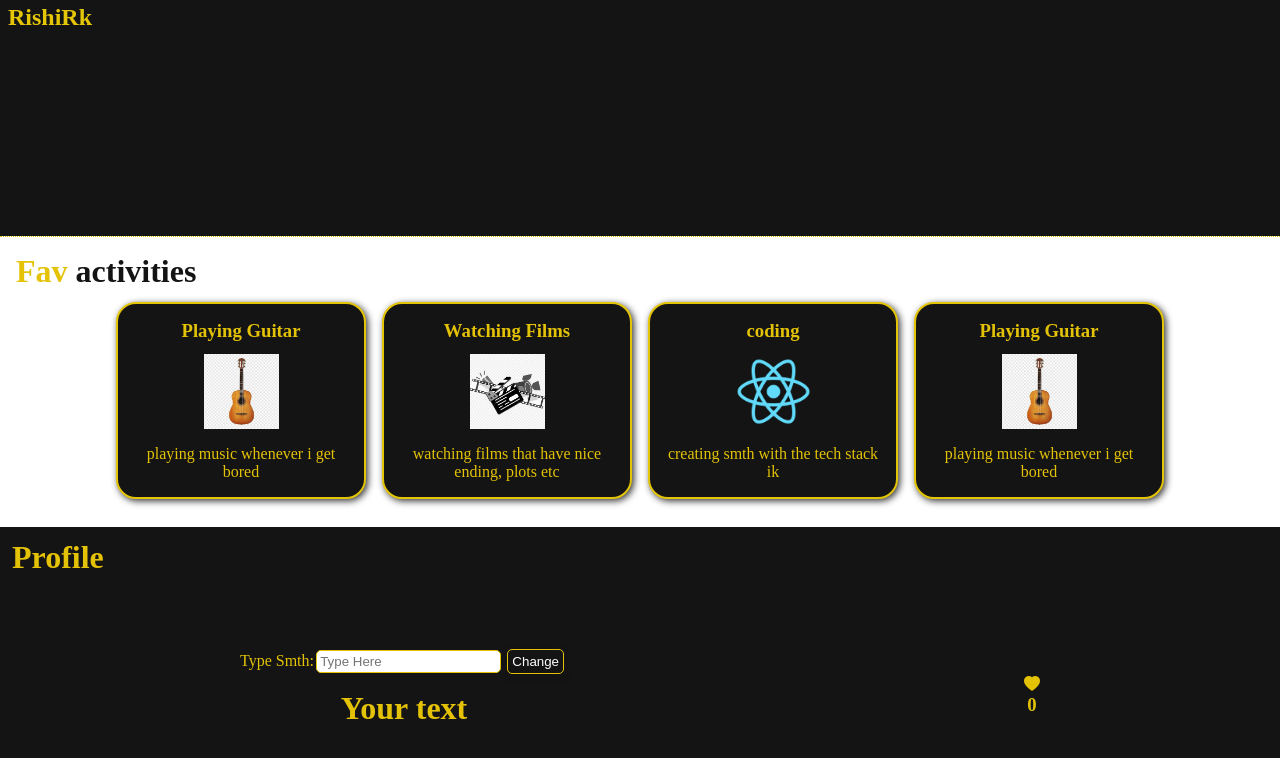
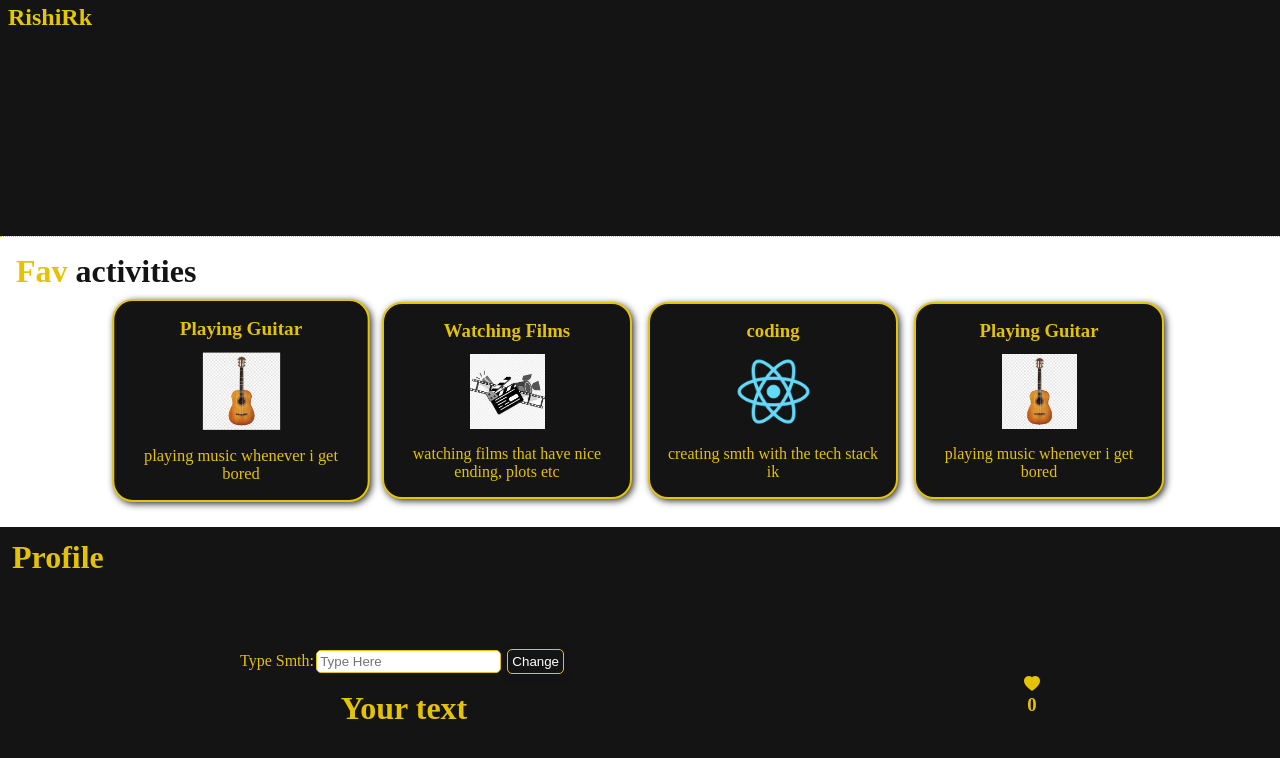
Before and after one commit to Rishirk011/React-profile-page-tn-skills, a React (Create React App) app: page / in a window 1280 px wide. In both pictures the pointer is over the element 241 px from the left and 999 px from the top of the page. Shown: the part 599-1357 px from the top of the page. Built offline with nearby package versions, Linux system fonts and the light colour scheme.

Commit message:
added hover effects for card component

```diff
--- a/src/components/card/card.module.css
+++ b/src/components/card/card.module.css
@@ -7,4 +7,9 @@
     border-radius: 20px;
     box-shadow: 2px 2px 7px #333333;
     text-align: center;
+    transition: 0.4s;
 }
+
+.cardComponent:hover{
+    transform: scale(1.03);
+}
```
